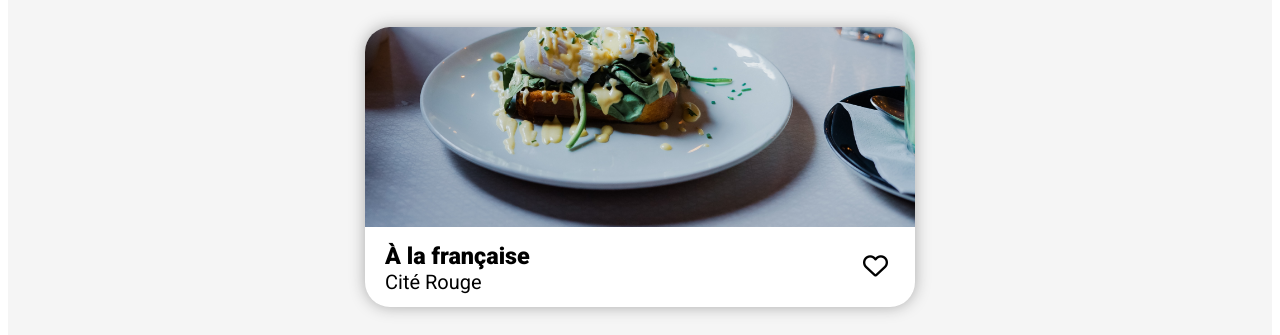
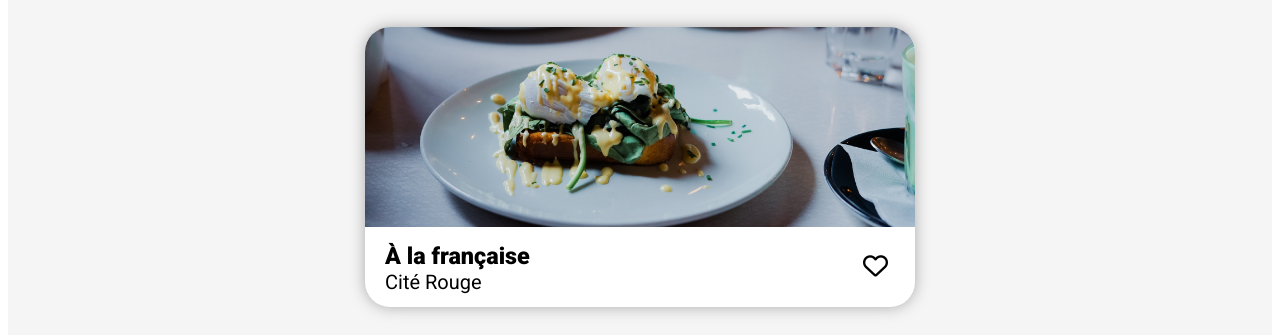
Before and after one commit to Nguyen34070/NguyenThanh_3_09012022, a website: page index.html in a window 1280 px wide. Shown: the part 1380-1715 px from the top of the page. Drawn offline with Linux system fonts and the light colour scheme; a web font is replaced by a local one.

Commit message:
Dernière modification

```diff
--- a/scss/main.scss
+++ b/scss/main.scss
@@ -155,7 +155,7 @@ h3 {
 .imgsection3 {
     @include image;
     background-image: url("../asset/toa-heftiba.jpg");
-    background-position: center bottom;
+    background-position: 25% 75%;
 }
 .imgsection4 {
     @include image;
```
Also changed, not shown: fichiercss/style.css.
